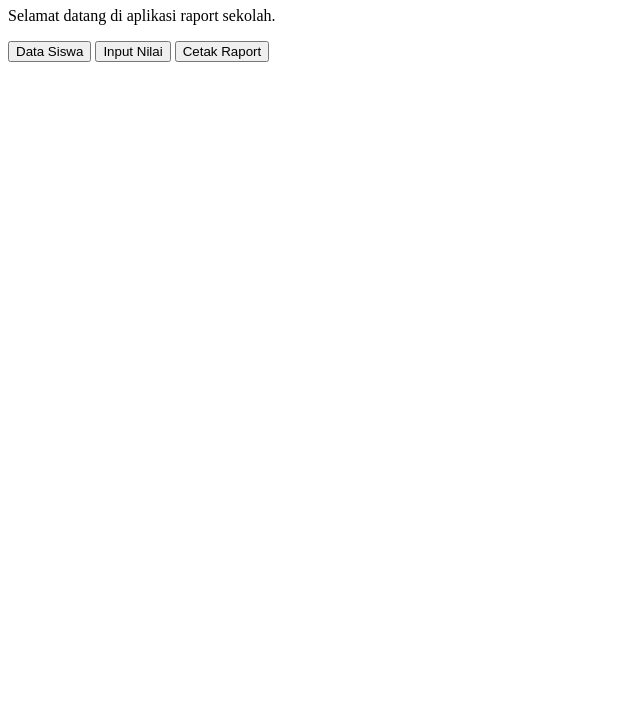
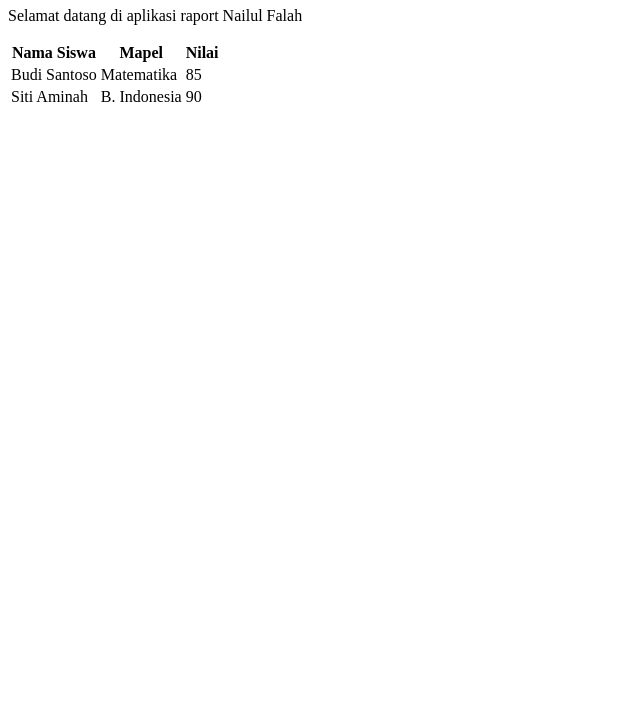
Before and after one commit to ofickatr-source/raport-sekolah, a plain HTML site: page index.html in a window 1280 px wide. Shown: the part 73-800 px from the top of the page, without its empty margins (0-640 px from the left). Drawn offline with Linux system fonts and the light colour scheme.

Commit message:
Update index.html

```diff
--- a/index.html
+++ b/index.html
@@ -1,15 +1,20 @@
-<!DOCTYPE html>
-<html>
-<head>
-    <title>Aplikasi Raport Sekolah</title>
+<!DOCTYPE html> <html lang="id"> <head>
+<meta charset="UTF-8">
+<title>Aplikasi Raport Semester</title> <style> body < font-family: Arial; padding: 20px; background: #f5f5f5; ) h1 color: #2c3e50;) table f width: 100%; border-collapse: collapse; background: white; marg th, td f border: 1px solid #ddd; padding: 8px; text-align: left; ) th < backaround: #3498db; color: white; > </style>
 </head>
 <body>
-    <h1>Aplikasi Raport Penilaian Semester</h1>
-
-    <p>Selamat datang di aplikasi raport sekolah.</p>
-
-    <button>Data Siswa</button>
-    <button>Input Nilai</button>
-    <button>Cetak Raport</button>
+<h1>Aplikasi Raport Penilaian Semester</h1> <p>Selamat datang di aplikasi raport Nailul Falah</p>
+<table>
+<tr>
+<th>Nama Siswa</th> <th>Mapel</th> <th>Nilai</th>
+</tr>
+<tr>
+<td>Budi Santoso</td> <td>Matematika</td>
+<td>85</td>
+</tr>
+<tr>
+<td>Siti Aminah</td> <td>B. Indonesia</td> <td>90</td>
+</tr>
+</table>
 </body>
 </html>
```
